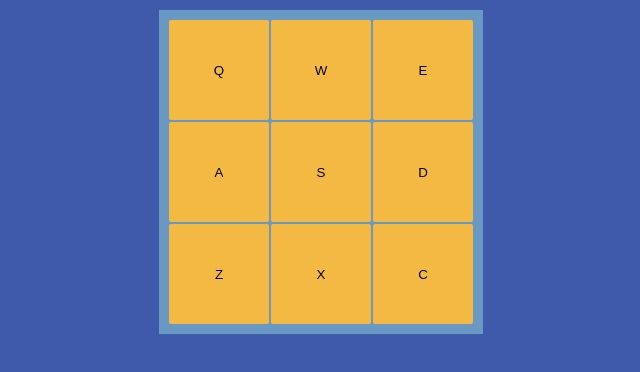
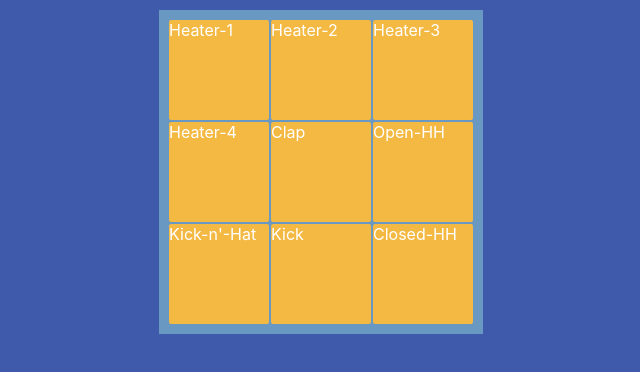
Before and after one commit to tonikv/drum-app, a React (Create React App) app: page / in a window 1280 px wide. Shown: the top 372 px of the page, without its empty margins (319-959 px from the left). Built offline with nearby package versions, Linux system fonts and the light colour scheme.

Commit message:
copy code

```diff
--- a/src/App.css
+++ b/src/App.css
@@ -20,7 +20,7 @@ body {
   align-items: center;
 }
 
-.container {
+.pad-bank {
   margin-top: 10px;
   padding: 10px;
   display: grid;
--- a/src/App.js
+++ b/src/App.js
@@ -1,28 +1,72 @@
 import React from 'react'
 import './App.css'
-import Qsound from './sounds/Q.wav'
-import Wsound from './sounds/W.wav'
-import Esound from './sounds/E.wav'
-import Asound from './sounds/A.wav'
-import Ssound from './sounds/S.wav'
-import Dsound from './sounds/D.wav'
-import Zsound from './sounds/Z.wav'
-import Xsound from './sounds/X.wav'
-import Csound from './sounds/C.wav'
-import Drumpad from './components/Drumpad'
+
+import DrumPad from './components/DrumPad'
+import PadBank from './components/PadBank';
+
+const bankOne = [
+  {
+    keyCode: 81,
+    keyTrigger: 'Q',
+    id: 'Heater-1',
+    url: 'https://s3.amazonaws.com/freecodecamp/drums/Heater-1.mp3'
+  },
+  {
+    keyCode: 87,
+    keyTrigger: 'W',
+    id: 'Heater-2',
+    url: 'https://s3.amazonaws.com/freecodecamp/drums/Heater-2.mp3'
+  },
+  {
+    keyCode: 69,
+    keyTrigger: 'E',
+    id: 'Heater-3',
+    url: 'https://s3.amazonaws.com/freecodecamp/drums/Heater-3.mp3'
+  },
+  {
+    keyCode: 65,
+    keyTrigger: 'A',
+    id: 'Heater-4',
+    url: 'https://s3.amazonaws.com/freecodecamp/drums/Heater-4_1.mp3'
+  },
+  {
+    keyCode: 83,
+    keyTrigger: 'S',
+    id: 'Clap',
+    url: 'https://s3.amazonaws.com/freecodecamp/drums/Heater-6.mp3'
+  },
+  {
+    keyCode: 68,
+    keyTrigger: 'D',
+    id: 'Open-HH',
+    url: 'https://s3.amazonaws.com/freecodecamp/drums/Dsc_Oh.mp3'
+  },
+  {
+    keyCode: 90,
+    keyTrigger: 'Z',
+    id: "Kick-n'-Hat",
+    url: 'https://s3.amazonaws.com/freecodecamp/drums/Kick_n_Hat.mp3'
+  },
+  {
+    keyCode: 88,
+    keyTrigger: 'X',
+    id: 'Kick',
+    url: 'https://s3.amazonaws.com/freecodecamp/drums/RP4_KICK_1.mp3'
+  },
+  {
+    keyCode: 67,
+    keyTrigger: 'C',
+    id: 'Closed-HH',
+    url: 'https://s3.amazonaws.com/freecodecamp/drums/Cev_H2.mp3'
+  }
+];
 
 function App() {
   return (
     <div id="drum-machine" className="container">
-      <Drumpad stringID="Q" sound={Qsound}/>
-      <Drumpad stringID="W" sound={Wsound}/>
-      <Drumpad stringID="E" sound={Esound}/>
-      <Drumpad stringID="A" sound={Asound}/>
-      <Drumpad stringID="S" sound={Ssound}/>
-      <Drumpad stringID="D" sound={Dsound}/>
-      <Drumpad stringID="Z" sound={Zsound}/>
-      <Drumpad stringID="X" sound={Xsound}/>
-      <Drumpad stringID="C" sound={Csound}/>
+      <PadBank
+        sounds={bankOne}
+      />
     </div>
   )
 }
--- a/src/components/Drumpad.js
+++ b/src/components/Drumpad.js
@@ -1,25 +1,27 @@
+import React from 'react'
 
-const Drumpad = ( {stringID, sound}) => {
 
-    function play() {
-        let soundEL = document.getElementById(`${stringID}`)
-        console.log(soundEL)
-        soundEL.play()
+const Drumpad = ({keyTrigger, clip, clipId}) => {
+
+    function playSound() {
+        const sound = document.getElementById(keyTrigger);
+        sound.currentTime = 0;
+        sound.play();
     }
 
     return (
-        <>
-            <audio id={stringID}>
-                <source src={sound} type="audio/wav"></source>
-            </audio>
-
-            <button
-                className="drum-pad"
-                onClick={play}
-                >
-                {stringID}
-            </button>
-        </>
+        <div
+            className='drum-pad'
+            id={clipId}
+            onClick={playSound}
+            >
+                {clipId}
+            <audio
+            className='clip'
+            id={keyTrigger}
+            src={clip}
+            />
+        </div>
     )
 }
 
--- /dev/null
+++ b/src/components/PadBank.js
@@ -0,0 +1,22 @@
+import React from 'react'
+import Drumpad from './DrumPad';
+
+const PadBank = ( {sounds} ) => {
+    let padBank;
+    padBank = sounds.map((drumObj, i, padBankArr) => {
+        return (
+            <Drumpad
+                clip={padBankArr[i].url}
+                clipId={padBankArr[i].id}
+                keyCode={padBankArr[i].keyCode}
+                keyTrigger={padBankArr[i].keyTrigger}
+            />
+        );
+    });
+
+    return (
+        <div className='pad-bank'>{padBank}</div>
+    )
+}
+
+export default PadBank
```
